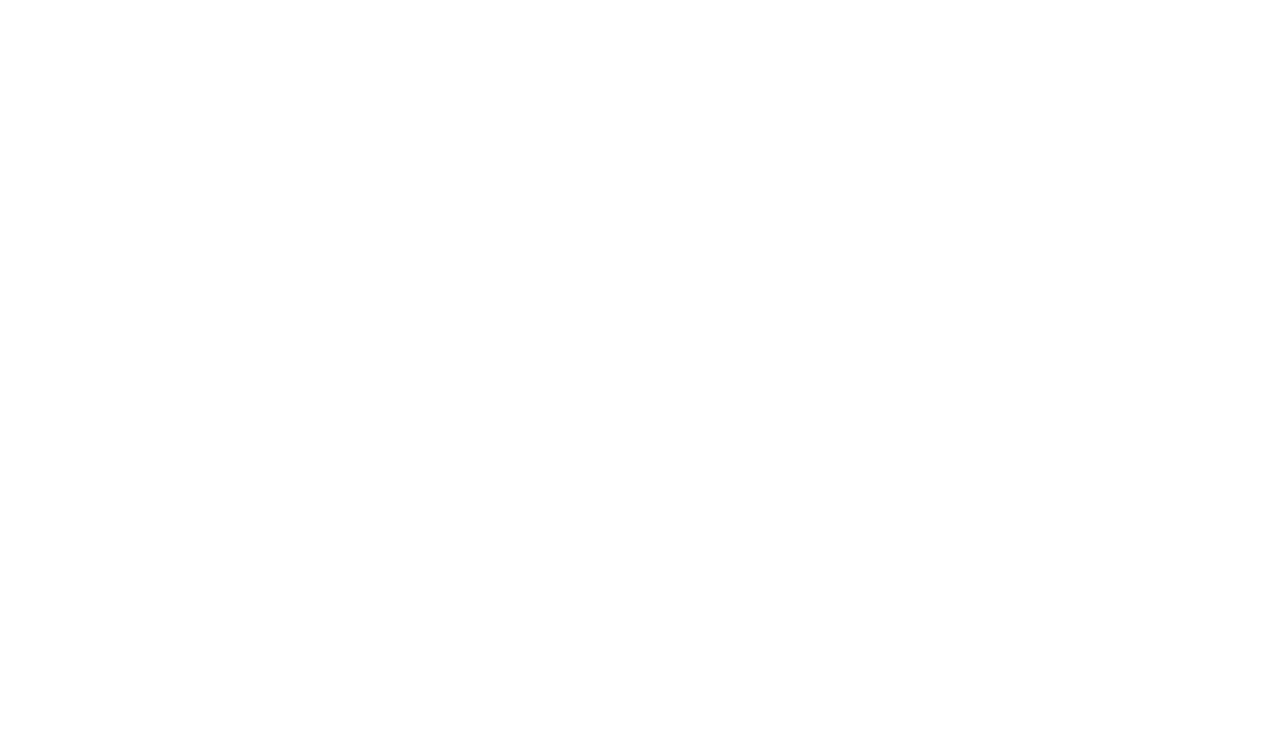
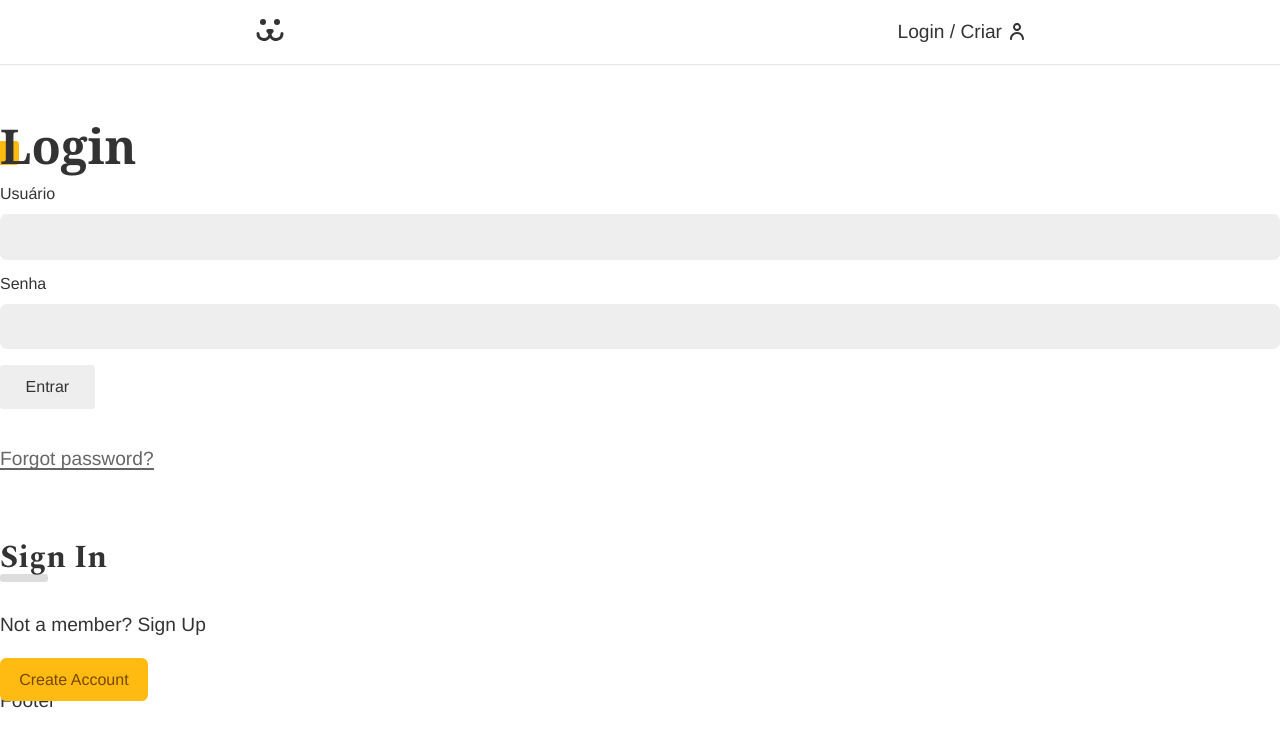
Before and after one commit to priscilamattos/instadog, a React (Create React App) app: page / in a window 1280 px wide. Shown: the top 746 px of the page. Built offline with nearby package versions, Linux system fonts and the light colour scheme.

Commit message:
LoginForm style, error handling

```diff
--- a/public/style.css
+++ b/public/style.css
@@ -9,9 +9,9 @@
     Cantarell, 'Open Sans', 'Helvetica Neue', sans-serif;
   --font-title: Georgia, 'Times New Roman', Times, serif;
   --font-size: 1.2rem;
-  --color: #19f;
-  --color-light: #adf;
-  --color-dark: #018;
+  --color: #ffc726;
+  --color-light: #fff791;
+  --color-dark: #eeb609;
   --radius: 0.2rem;
 }
 
--- a/src/App.css
+++ b/src/App.css
@@ -1,4 +1,6 @@
 /*STYLE*/
+@import url('https://fonts.googleapis.com/css2?family=Spectral:wght@700&display=swap');
+
 *{
     box-sizing: border-box;
 }
@@ -7,7 +9,7 @@
     margin: 0px;
     color: #333;
     --type-first: Helvetica, Arial, sans-serif;
-    --type-second: 'Spectral', Georgia;
+    --type-second: Spectral, georgia;
     font-family: var(--type-first);
 }
 
@@ -27,6 +29,7 @@
     font-size: 1rem;
     font-family: var(--type-first);
     color: #333;
+    background-color: #eee;
 }
 
 .container {
@@ -38,4 +41,44 @@
 
 a {
     text-decoration: none;
+    color: #333;
 }
+
+section {
+    margin-top: 100px;
+}
+
+.title {
+font-family: var(var--type-second);
+line-height: 1;
+font-size: 3rem;
+margin: 1rem 0;
+position: relative;
+z-index: 1;
+}
+
+.title::after {
+    content: '';
+    display: block;
+    width: 1.5rem;
+    height: 1.5rem;
+    background: #fb1;
+    position: absolute;
+    bottom: 5px;
+    left: -5px;
+    border-radius: 0.2rem;
+    z-index: -1;;
+}
+
+.animeLeft {
+    opacity: 0;
+    transform: translateX(-20px);
+    animation: animeLeft .3s forwards;
+}
+
+@keyframes animeLeft {
+    to{
+        opacity: 1;
+        transform: initial;
+    }
+}
--- a/src/App.js
+++ b/src/App.js
@@ -7,21 +7,21 @@
 import Login from "./components/login/Login";
 import { UserStorage } from "./UserContext";
 
-const App = () => {
+function App() {
   return (
-    <div>
-      <UserStorage>
-        <BrowserRouter>
+    <main>
+      <BrowserRouter>
+        <UserStorage>
           <Header />
           <Routes>
-            <Route path="/" element={<Home />} />;
-            <Route path="/login/*" element={<Login />} />;
+            <Route path="/" element={<Home />} />
+            <Route path="/login/*" element={<Login />} />
           </Routes>
           <Footer />
-        </BrowserRouter>
-      </UserStorage>
-    </div>
+        </UserStorage>
+      </BrowserRouter>
+    </main>
   );
-};
+}
 
 export default App;
--- a/src/UserContext.js
+++ b/src/UserContext.js
@@ -1,16 +1,31 @@
-import { getSuggestedQuery } from "@testing-library/react";
+// import { getSuggestedQuery } from "@testing-library/react";
 import React from "react";
-import { useState } from "react";
-import { TOKEN_POST } from "./api";
+import { createContext, useCallback, useEffect, useState } from "react";
+import { useNavigate } from "react-router-dom";
+
+import { TOKEN_POST, TOKEN_VALIDATE_POST } from "./api";
 import { USER_GET } from "./api";
 
-export const UserContext = React.createContext();
+export const UserContext = createContext();
 
 export const UserStorage = ({ children }) => {
   const [data, setData] = useState(null);
   const [login, setLogin] = useState(null);
-  const [loading, setloading] = useState(false);
+  const [loading, setLoading] = useState(false);
   const [error, setError] = useState(null);
+  const navigate = useNavigate();
+
+  const userLogout = React.useCallback(
+    async function () {
+      setData(null);
+      setError(null);
+      setLoading(false);
+      setLogin(false);
+      window.localStorage.removeItem("token");
+      navigate("/login");
+    },
+    [navigate]
+  );
 
   async function getUser(token) {
     const { url, options } = USER_GET(token);
@@ -18,22 +33,53 @@
     const json = await response.json();
     setData(json);
     setLogin(true);
-    console.log(json);
+  }
 
-    async function userLogin(username, password) {
+  async function userLogin(username, password) {
+    try {
+      setError(null);
+      setLoading(true);
       const { url, options } = TOKEN_POST({ username, password });
       const tokenRes = await fetch(url, options);
+      if (!tokenRes.ok) throw new Error(`Error: ${tokenRes.statusText}`);
       const { token } = await tokenRes.json();
       window.localStorage.setItem("token", token);
-      getSuggestedQuery(token);
+      await getUser(token);
+      navigate("/profile");
+    } catch (err) {
+      setError(err.message);
+      setLogin(false);
+    } finally {
+      setLoading(false);
     }
+  }
 
-    return (
-      <UserContext.Provider value={{ userLogin, data }}>
-        {children}
-      </UserContext.Provider>
-    );
-  }
+  useEffect(() => {
+    async function autoLogin() {
+      const token = window.localStorage.getItem("token");
+      if (token) {
+        try {
+          setError(null);
+          setLoading(true);
+          const { url, options } = TOKEN_VALIDATE_POST(token);
+          const response = await fetch(url, options);
+          if (!response.ok) throw new Error("Token inválido");
+          await getUser(token);
+        } catch (err) {
+          userLogout();
+        } finally {
+          setLoading(false);
+        }
+      }
+    }
+    autoLogin();
+  }, [userLogout]);
+
+  return (
+    <UserContext.Provider
+      value={{ userLogin, userLogout, data, error, loading, login }}
+    >
+      {children}
+    </UserContext.Provider>
+  );
 };
-
-export default UserContext;
--- a/src/api.js
+++ b/src/api.js
@@ -13,6 +13,18 @@
   };
 }
 
+export function TOKEN_VALIDATE_POST(token) {
+  return {
+    url: API_URL + "/jwt-auth/v1/token/validate",
+    options: {
+      method: "POST",
+      headers: {
+        Authorization: "Bearer " + token,
+      },
+    },
+  };
+}
+
 export function USER_GET(token) {
   return {
     url: API_URL + "/api/user",
--- a/src/components/Header.jsx
+++ b/src/components/Header.jsx
@@ -1,11 +1,12 @@
+import { useContext } from "react";
+import { Link } from "react-router-dom";
+
+import { ReactComponent as Dogs } from "../assets/dogs.svg";
 import styles from "../css/Header.module.css";
-import { Link } from "react-router-dom";
-import { ReactComponent as Dogs } from "../assets/dogs.svg";
 import { UserContext } from "../UserContext";
-import { useContext } from "react";
 
 const Header = () => {
-  const { data } = useContext(UserContext);
+  const { data, userLogout } = useContext(UserContext);
   return (
     <header className={styles.header}>
       <nav className={`${styles.nav} container`}>
@@ -15,6 +16,7 @@
         {data ? (
           <Link className={styles.login} to="/profile">
             {data.name}
+            <button onClick={userLogout}>Logout</button>
           </Link>
         ) : (
           <Link className={styles.login} to="/login">
--- /dev/null
+++ b/src/components/Helper/Error.js
@@ -0,0 +1,8 @@
+import React from "react";
+
+const Error = ({ error }) => {
+  if (!error) return null;
+  return <p style={{ color: "#f31", margin: "1rem 0" }}>{error}</p>;
+};
+
+export default Error;
--- a/src/components/login/Login.jsx
+++ b/src/components/login/Login.jsx
@@ -1,20 +1,25 @@
 import React from "react";
-import { Routes, Route } from "react-router-dom";
-import LoginForm from "./LoginForm";
+import { Navigate, Route, Routes } from "react-router-dom";
+
+import { UserContext } from "../../UserContext";
 import LoginCreate from "./LoginCreate";
 import LoginForgot from "./LoginForgot";
+import LoginForm from "./LoginForm";
 import LoginReset from "./LoginReset";
 
 const Login = () => {
+  const { login } = React.useContext(UserContext);
+  console.log("🚀 ~ file: Login.jsx ~ line 12 ~ Login ~ login", login);
+  if (login === true) return <Navigate to="/profile" />;
   return (
-    <div>
+    <>
       <Routes>
         <Route path="/" element={<LoginForm />} />
         <Route path="create" element={<LoginCreate />} />
         <Route path="forgot" element={<LoginForgot />} />
         <Route path="reset" element={<LoginReset />} />
       </Routes>
-    </div>
+    </>
   );
 };
 
--- a/src/components/login/LoginForgot.jsx
+++ b/src/components/login/LoginForgot.jsx
@@ -2,7 +2,7 @@
 import { Link } from "react-router-dom";
 
 const LoginForgot = () => {
-  return <div></div>;
+  return <div>Forgot password</div>;
 };
 
 export default LoginForgot;
--- a/src/components/login/LoginForm.jsx
+++ b/src/components/login/LoginForm.jsx
@@ -1,18 +1,21 @@
 import React from "react";
+import { useContext } from "react";
 import { Link } from "react-router-dom";
 
 import { TOKEN_POST } from "../../api";
 import { USER_GET } from "../../api";
 import UseForm from "../../hooks/UseForm";
 import Button from "../forms/Button";
+import Error from "../Helper/Error";
 import Input from "../forms/Input";
-import { useContext } from "react";
 import { UserContext } from "./../../UserContext";
+import styles from "./../../css/LoginForm.module.css";
+import stylesBtn from "../forms/Button.module.css";
 
 const LoginForm = () => {
   const username = UseForm();
   const password = UseForm();
-  const { userLogin } = useContext(UserContext);
+  const { userLogin, error, loading } = useContext(UserContext);
 
   async function handleSubmit(event) {
     event.preventDefault();
@@ -20,17 +23,32 @@
     if (username.validate() && password.validate()) {
       userLogin(username.value, password.value);
     }
-    return (
-      <section>
-        <h1>Login</h1>
-        <form action="" onSubmit={handleSubmit}>
-          <Input label="User" type="text" name={username} {...username} />
-          <Input label="Password" type="password" {...password} />
-          <Button label="Send" />
-        </form>
-        <Link to="/login/criar">Cadastro</Link>
-      </section>
-    );
   }
+
+  return (
+    <section className="animeLeft">
+      <h1 className="title">Login</h1>
+      <form className={styles.form} onSubmit={handleSubmit}>
+        <Input label="Usuário" type="text" name="username" {...username} />
+        <Input label="Senha" type="password" name="password" {...password} />
+        {loading ? (
+          <button disabled>Carregando...</button>
+        ) : (
+          <button>Entrar</button>
+        )}
+        <Error error={error} />
+      </form>
+      <Link className={styles.forgot} to="/login/forgot">
+        Forgot password?
+      </Link>
+      <div className={styles.signin}>
+        <h2 className={styles.subtitle}>Sign In</h2>
+        <p>Not a member? Sign Up</p>
+        <Link className={stylesBtn.button} to="/login/create">
+          Create Account
+        </Link>
+      </div>
+    </section>
+  );
 };
 export default LoginForm;
--- /dev/null
+++ b/src/css/LoginForm.module.css
@@ -0,0 +1,42 @@
+.form {
+    margin-bottom: 2rem;
+  }
+
+  .forgot {
+    display: inline-block;
+    color: #666;
+    padding: 0.5rem 0;
+    line-height: 1;
+  }
+
+  .forgot::after {
+    content: '';
+    height: 2px;
+    width: 100%;
+    background: currentColor;
+    display: block;
+  }
+
+  .signin {
+    margin-top: 4rem;
+  }
+
+  .signin p {
+    margin-top: 2rem;
+    margin-bottom: 2rem;
+  }
+
+  .subtitle {
+    font-family: var(--type-second);
+    line-height: 1;
+    font-size: 2rem;
+  }
+
+  .subtitle::after {
+    content: '';
+    display: block;
+    background: #ddd;
+    height: 0.5rem;
+    width: 3rem;
+    border-radius: 0.2rem;
+  }
```
